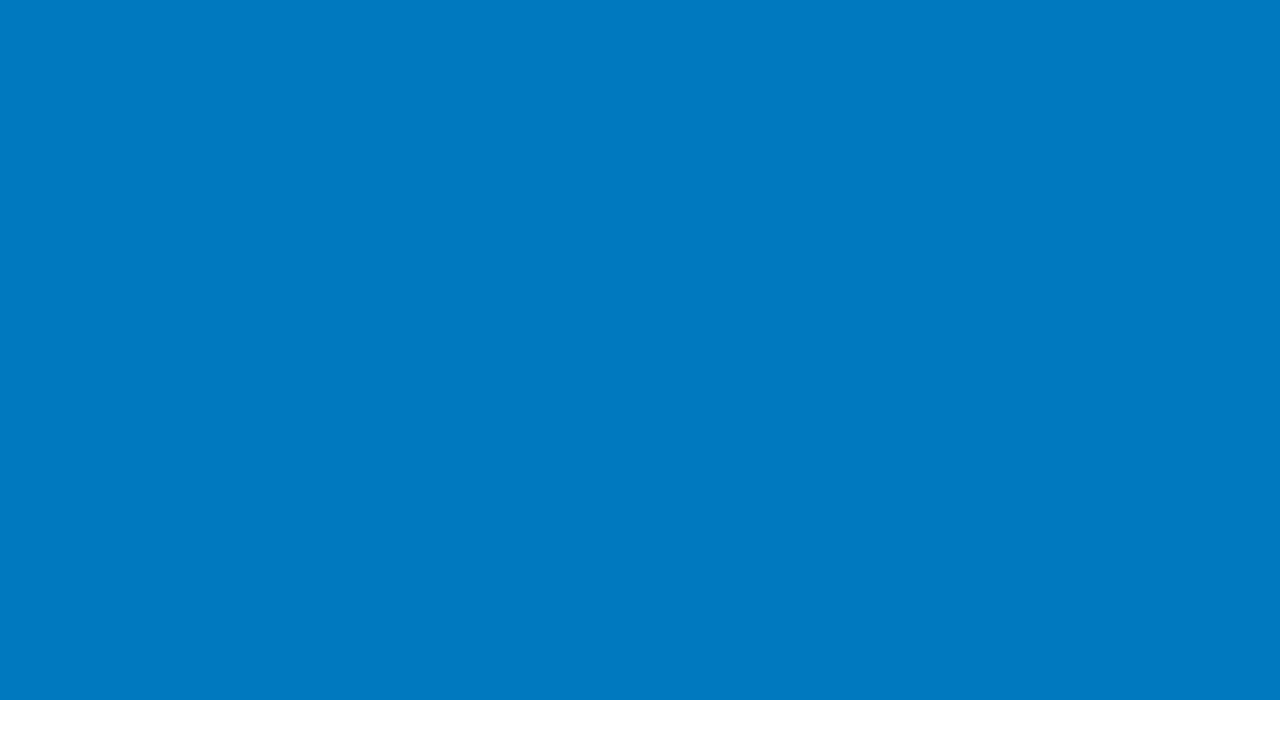
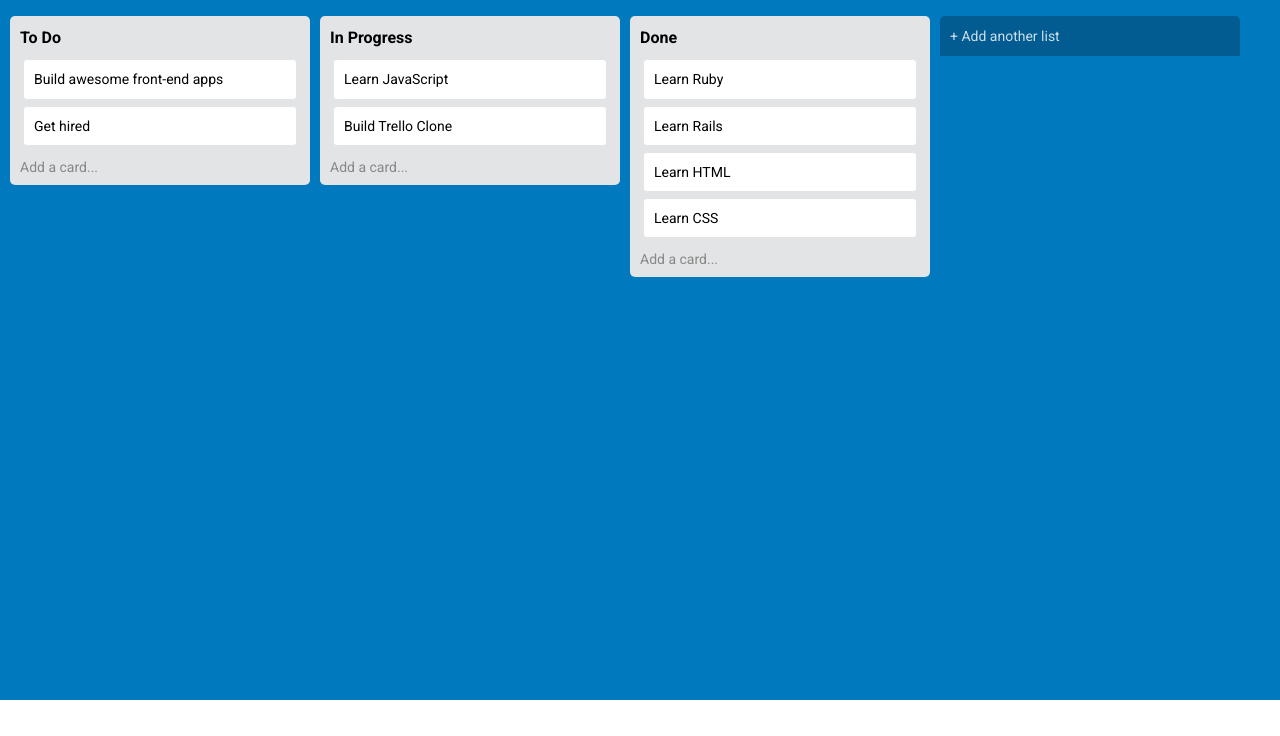
Before and after one commit to vadim-geroim/mello, a plain HTML site: page app/views/index.html in a window 1280 px wide. Shown: the part 100-836 px from the top of the page. Before the commit the page ends 800 px from the top, so only its background shows below. Drawn offline with nearby package versions, Linux system fonts and the light colour scheme.

Commit message:
add static lists and cards on board plus style them

```diff
--- a/app/assets/css/style.css
+++ b/app/assets/css/style.css
@@ -75,3 +75,96 @@ header {
   flex: 0 0 auto;
   margin-left: 10px;
 }
+
+.list {
+  width: 300px;
+  height: calc(100% - 10px - 17px);
+}
+
+.list > * {
+  background-color: #e2e4e6;
+  color: #333;
+  padding: 0 10px;
+}
+
+.list.add > button {
+  height: 40px;
+  text-align: left;
+  background-color: #025c91;
+  font-weight: 100;
+  color: #ffffffcc;
+}
+
+.list.add > button:focus {
+  outline: white auto 5px;
+  outline-offset: -5px;
+}
+
+.list header,
+.list.add > button {
+  width: 100%;
+  border-top-left-radius: 5px;
+  border-top-right-radius: 5px;
+  cursor: pointer;
+}
+
+.list:not(.add) > header > button {
+  width: 100%;
+  margin-top: 4px;
+  line-height: 36px;
+  font-size: 16px;
+  font-weight: bold;
+  text-align: left;
+  cursor: pointer;
+}
+
+.list:not(.add) > button:last-child {
+  display: block;
+  outline-offset: -5px;
+  width: 100%;
+  text-align: left;
+  line-height: 36px;
+  border-bottom-left-radius: 5px;
+  border-bottom-right-radius: 5px;
+  color: #888;
+  cursor: pointer;
+}
+
+.list ul {
+  list-style: none;
+  margin: 0;
+  max-height: calc(100% - 36px - 36px);
+  overflow-y: auto;
+}
+
+.list li {
+  cursor: pointer;
+  white-space: pre-wrap;
+}
+
+.list li > button {
+  width: calc(100% - 8px);
+  margin: 4px;
+  padding: 10px;
+  text-align: left;
+  cursor: pointer;
+  height: 100%;
+  background-color: #fff;
+  border-radius: 3px;
+}
+
+.hidden {
+  visibility: hidden;
+}
+
+button {
+  display: inline;
+  border: none;
+  padding: 0;
+  margin: 0;
+  font-family: inherit;
+  font-size: inherit;
+  line-height: inherit;
+  -webkit-appearance: none;
+  background-color: inherit;
+}
--- a/app/views/index.html
+++ b/app/views/index.html
@@ -28,8 +28,37 @@
         </div>
       </nav>
       <header><h1>My Board</h1></header>
+      <br /> <br />
       <div class="container">
-
+        <div class="list">
+          <header><button>To Do</button></header>
+          <ul>
+            <li><button>Build awesome front-end apps</button></li>
+            <li><button>Get hired</button></li>
+          </ul>
+          <button>Add a card...</button>
+        </div>
+        <div class="list">
+          <header><button>In Progress</button></header>
+          <ul>
+            <li><button>Learn JavaScript</button></li>
+            <li><button>Build Trello Clone</button></li>
+          </ul>
+          <button>Add a card...</button>
+        </div>
+        <div class="list">
+          <header><button>Done</button></header>
+          <ul>
+            <li><button>Learn Ruby</button></li>
+            <li><button>Learn Rails</button></li>
+            <li><button>Learn HTML</button></li>
+            <li><button>Learn CSS</button></li>
+          </ul>
+          <button>Add a card...</button>
+        </div>
+        <div class="list add">
+          <button>+ Add another list</button>
+        </div>
       </div>
     </div>
   </body>
```
Also changed, not shown: 1 other file.
